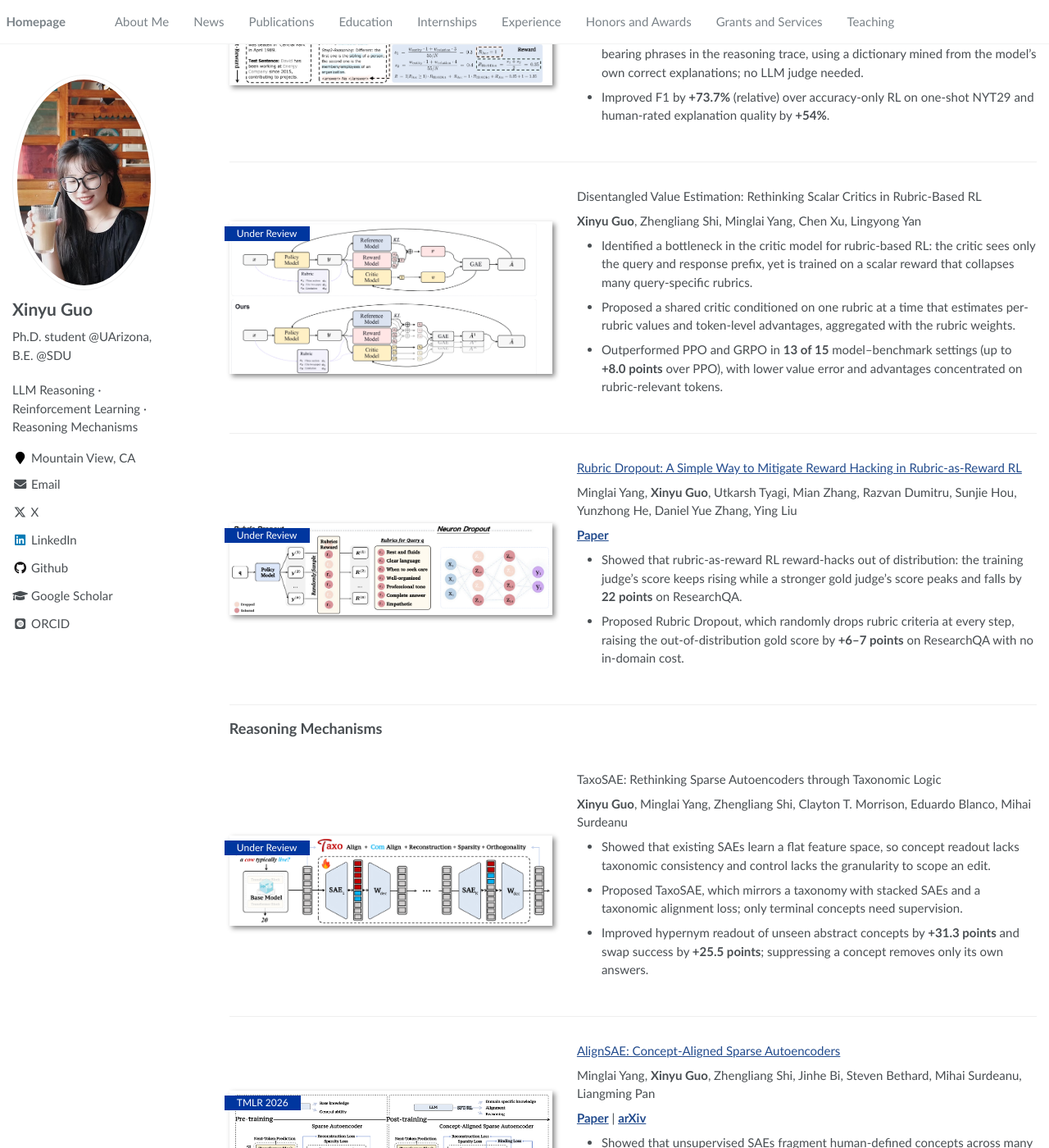
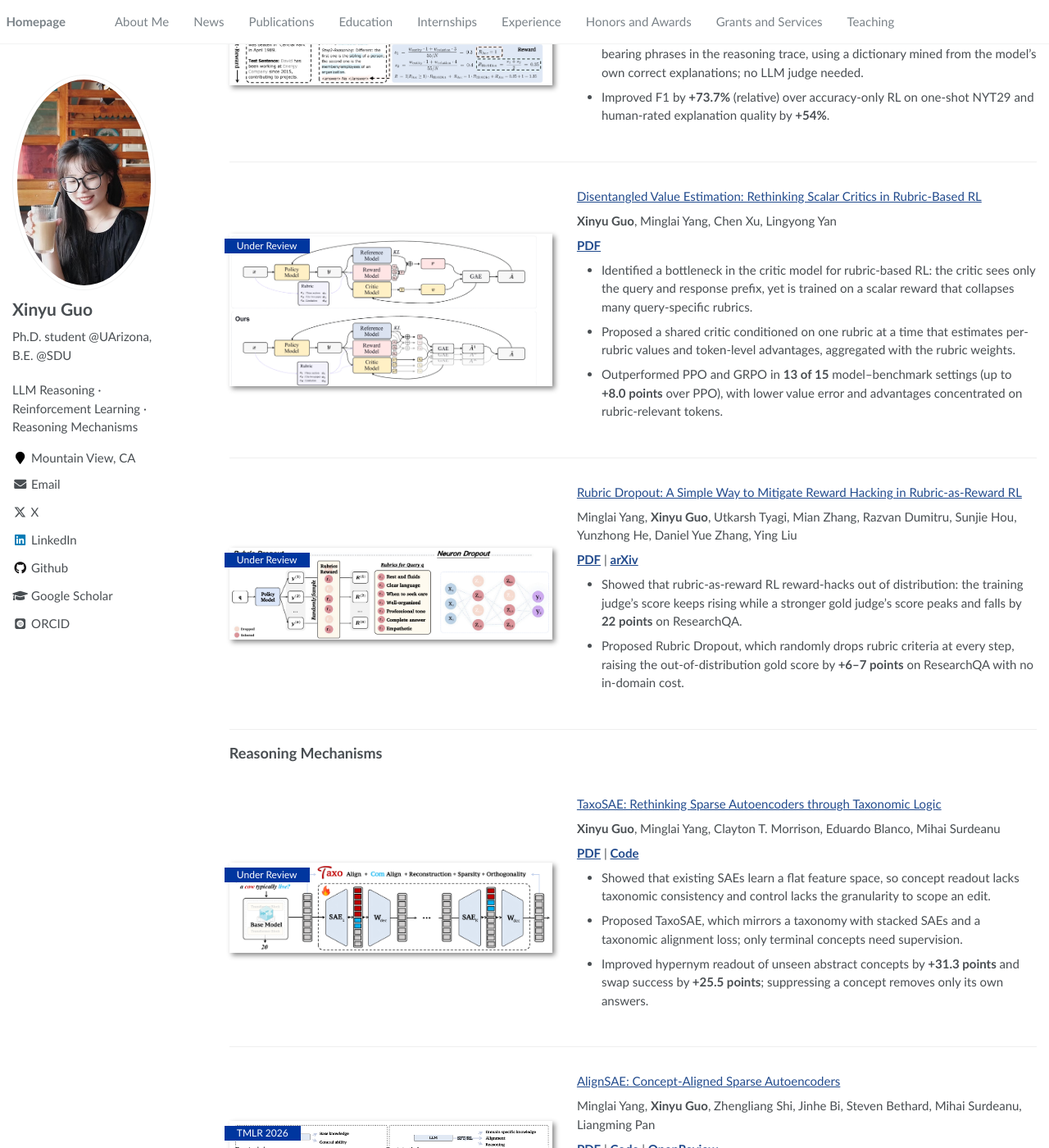
Before and after one commit to xinnyuguo/xinnyuguo.github.io, a Jekyll site: the page built from _pages/about.md, in a window 1280 px wide and 1400 px high, scrolled down 1015 px. Shown: the whole window at 82% size. Built offline with Jekyll 4.4.1, drawn with Linux system fonts in a browser that asks for light colours; some web fonts are replaced; some of the changed text lies outside the part shown.

Commit message:
Host paper PDFs and add PDF/Code links
Also update DVE and TaxoSAE author lists to match their arXiv versions.

Co-Authored-By: Claude Opus 5.5 (1M context) <noreply@anthropic.com>

```diff
--- a/_pages/about.md
+++ b/_pages/about.md
@@ -46,7 +46,7 @@ My research focuses on **LLM-based reasoning**, along two directions:
 
 **Xinyu Guo**, Zhengliang Shi, Minglai Yang, Mahdi Rahimi, Mihai Surdeanu
 
-[**Paper**](https://arxiv.org/abs/2510.06198) \| [**Code**](https://github.com/xinnyuguo/CogRE-Hit-at-Dict)
+[**PDF**](https://xinnyuguo.github.io/files/papers/CogRE.pdf) \| [**Code**](https://github.com/xinnyuguo/CogRE-Hit-Dict) \| [**arXiv**](https://arxiv.org/abs/2510.06198)
 - Identified two failure modes of LLMs on realistic one-shot relation extraction: attending to irrelevant tokens, and predicting relations at a granularity mismatched with human annotation schemas.
 - Proposed **Hit@Dict**, a self-derived intermediate RL reward that credits relation-bearing phrases in the reasoning trace, using a dictionary mined from the model's own correct explanations; no LLM judge needed.
 - Improved F1 by **+73.7%** (relative) over accuracy-only RL on one-shot NYT29 and human-rated explanation quality by **+54%**.
@@ -56,10 +56,11 @@ My research focuses on **LLM-based reasoning**, along two directions:
 <div class='paper-box'><div class='paper-box-image'><div><div class="badge">Under Review</div><img src='images/dve.png' alt="DVE" width="100%"></div></div>
 <div class='paper-box-text' markdown="1">
 
-Disentangled Value Estimation: Rethinking Scalar Critics in Rubric-Based RL
+[Disentangled Value Estimation: Rethinking Scalar Critics in Rubric-Based RL](https://xinnyuguo.github.io/files/papers/DVE.pdf)
 
-**Xinyu Guo**, Zhengliang Shi, Minglai Yang, Chen Xu, Lingyong Yan
+**Xinyu Guo**, Minglai Yang, Chen Xu, Lingyong Yan
 
+[**PDF**](https://xinnyuguo.github.io/files/papers/DVE.pdf)
 - Identified a bottleneck in the critic model for rubric-based RL: the critic sees only the query and response prefix, yet is trained on a scalar reward that collapses many query-specific rubrics.
 - Proposed a shared critic conditioned on one rubric at a time that estimates per-rubric values and token-level advantages, aggregated with the rubric weights.
 - Outperformed PPO and GRPO in **13 of 15** model–benchmark settings (up to **+8.0 points** over PPO), with lower value error and advantages concentrated on rubric-relevant tokens.
@@ -73,7 +74,7 @@ Disentangled Value Estimation: Rethinking Scalar Critics in Rubric-Based RL
 
 Minglai Yang, **Xinyu Guo**, Utkarsh Tyagi, Mian Zhang, Razvan Dumitru, Sunjie Hou, Yunzhong He, Daniel Yue Zhang, Ying Liu
 
-[**Paper**](https://arxiv.org/abs/2608.11669)
+[**PDF**](https://xinnyuguo.github.io/files/papers/RubricDropout.pdf) \| [**arXiv**](https://arxiv.org/abs/2608.11669)
 - Showed that rubric-as-reward RL reward-hacks out of distribution: the training judge's score keeps rising while a stronger gold judge's score peaks and falls by **22 points** on ResearchQA.
 - Proposed Rubric Dropout, which randomly drops rubric criteria at every step, raising the out-of-distribution gold score by **+6–7 points** on ResearchQA with no in-domain cost.
 </div>
@@ -84,10 +85,11 @@ Minglai Yang, **Xinyu Guo**, Utkarsh Tyagi, Mian Zhang, Razvan Dumitru, Sunjie H
 <div class='paper-box'><div class='paper-box-image'><div><div class="badge">Under Review</div><img src='images/taxosae.png' alt="TaxoSAE" width="100%"></div></div>
 <div class='paper-box-text' markdown="1">
 
-TaxoSAE: Rethinking Sparse Autoencoders through Taxonomic Logic
+[TaxoSAE: Rethinking Sparse Autoencoders through Taxonomic Logic](https://xinnyuguo.github.io/files/papers/TaxoSAE.pdf)
 
-**Xinyu Guo**, Minglai Yang, Zhengliang Shi, Clayton T. Morrison, Eduardo Blanco, Mihai Surdeanu
+**Xinyu Guo**, Minglai Yang, Clayton T. Morrison, Eduardo Blanco, Mihai Surdeanu
 
+[**PDF**](https://xinnyuguo.github.io/files/papers/TaxoSAE.pdf) \| [**Code**](https://github.com/xinnyuguo/T-sae)
 - Showed that existing SAEs learn a flat feature space, so concept readout lacks taxonomic consistency and control lacks the granularity to scope an edit.
 - Proposed TaxoSAE, which mirrors a taxonomy with stacked SAEs and a taxonomic alignment loss; only terminal concepts need supervision.
 - Improved hypernym readout of unseen abstract concepts by **+31.3 points** and swap success by **+25.5 points**; suppressing a concept removes only its own answers.
@@ -101,7 +103,7 @@ TaxoSAE: Rethinking Sparse Autoencoders through Taxonomic Logic
 
 Minglai Yang, **Xinyu Guo**, Zhengliang Shi, Jinhe Bi, Steven Bethard, Mihai Surdeanu, Liangming Pan
 
-[**Paper**](https://openreview.net/forum?id=I9UjKxW4nq) \| [**arXiv**](https://arxiv.org/abs/2512.02004)
+[**PDF**](https://xinnyuguo.github.io/files/papers/AlignSAE.pdf) \| [**Code**](https://github.com/yminglai/AlignSAE) \| [**OpenReview**](https://openreview.net/forum?id=I9UjKxW4nq)
 - Showed that unsupervised SAEs fragment human-defined concepts across many entangled features.
 - Proposed a "pre-train, then post-train" curriculum that binds each ontology concept to a dedicated latent slot.
 - Enabled reliable concept swaps (**94.8%**) and **9–∞×** better disentanglement than standard SAEs; used the aligned slots to probe multi-hop reasoning and grokking-like dynamics.
```
Also changed, not shown: 5 other files.
